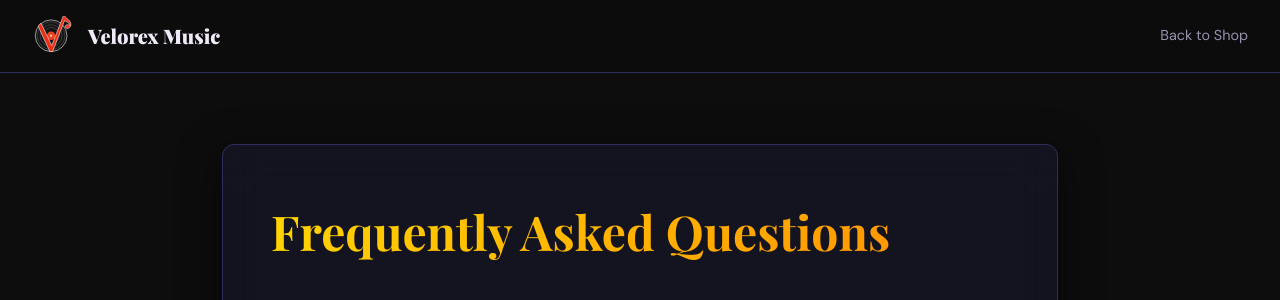
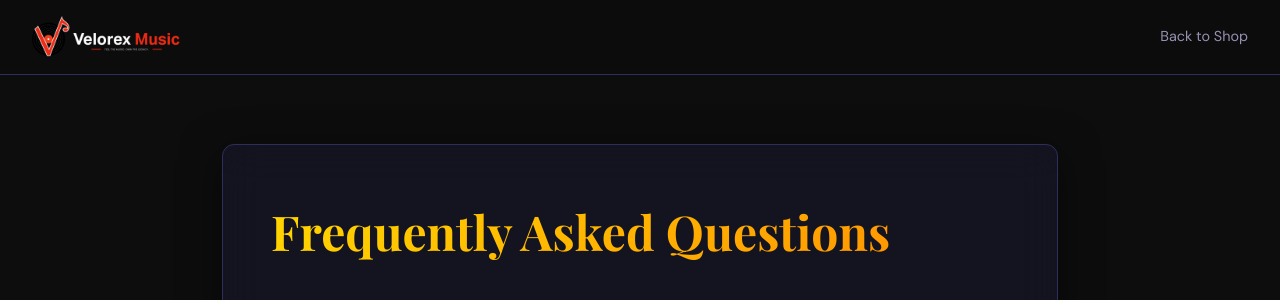
Before and after one commit to aijazamaankhan/velorexmusic-new, a PHP site: page /faq.html in a window 1280 px wide. Shown: the top 300 px of the page. Run offline with PHP 8.4, Linux system fonts and the light colour scheme.

Commit message:
feat(brand): use the official logo lockups, theme-aware
Replaces the mark-plus-styled-text navbar with the designer's full brand
lockup (mark + wordmark), in both background variants.

Two files ship and CSS picks which is visible, rather than swapping src in JS:
the choice has to be right on first paint, and a JS swap runs after the theme
is applied and would flash the wrong lockup on load. Both are ~53 KB and cached
for a year, so the second download is a one-off.

Uses the designer's PNG exports, not the SVG masters. The masters set the
wordmark as live <text> in Aktiv Grotesk and Poppins — fonts no browser has, so
rendering them directly falls back to a different typeface. SVG masters are
still committed under src/img/ as the source of truth.

Three things worth recording:

- The SVG filenames do not match their contents. Verified by sampling pixels:
  'velorex-logo-new-for-dark-bg' has a BLACK wordmark (so it is the LIGHT
  background variant) and 'velorex-music-logo-new-for-light-bg' has a WHITE one
  (so it is the DARK variant). Committed under names describing the background
  they belong on, which is the opposite of two of the originals.

- The footer needed the theme pair too. My first pass assumed the footer panel
  stays dark and shipped only the white lockup; --surface is #1a1a2e in the dark
  theme but #ffffff in the light one, so it would have been invisible on light.

- The sizing rules deliberately set no 'display'. They did at first, and
  '.navbar-brand .brand-lockup' (0,2,0) outranks '.brand-lockup-light' (0,1,0),
  which forced the hidden variant back on — both lockups rendered side by side
  in the dark theme. Visibility is now owned solely by the theme rules.

Verified: exactly one lockup visible per theme with both files loaded, in the
storefront navbar, the footer and all five static pages; CSS comments balanced;
cache-bust clean; routing suite still passes.

Co-Authored-By: Claude Opus 5 <noreply@anthropic.com>

```diff
--- a/contact.html
+++ b/contact.html
@@ -90,7 +90,7 @@
   <link href="https://fonts.googleapis.com/css2?family=Playfair+Display:wght@400;700;900&family=DM+Sans:wght@300;400;500;600&display=swap" rel="stylesheet">
   <link rel="stylesheet" href="src/styles/tokens.css?v=a893990f">
   <link rel="stylesheet" href="src/styles/base.css?v=45f8212c">
-  <link rel="stylesheet" href="src/styles/pages/static-pages.css?v=ef8371c9">
+  <link rel="stylesheet" href="src/styles/pages/static-pages.css?v=bd30af35">
   <style>
     /* Page-specific: contact-grid layout + form controls + info rows.
        Shared navbar/brand/glass-card/h1/btn/responsive live in
@@ -116,8 +116,8 @@
 <body>
   <nav class="navbar">
     <a href="index.html" class="brand">
-      <img src="/src/img/logo-mark.svg" class="logo-icon" alt="" width="40" height="40">
-      <span class="brand-name">Velorex Music</span>
+      <img src="/src/img/logo-lockup-dark.png" class="brand-lockup brand-lockup-dark" alt="Velorex Music" width="760" height="216">
+      <img src="/src/img/logo-lockup-light.png" class="brand-lockup brand-lockup-light" alt="Velorex Music" width="760" height="215">
     </a>
     <a href="index.html" style="color:var(--text-muted); text-decoration:none; font-size:0.9rem;">Back to Shop</a>
   </nav>
--- a/faq.html
+++ b/faq.html
@@ -80,7 +80,7 @@
   <link href="https://fonts.googleapis.com/css2?family=Playfair+Display:wght@400;700;900&family=DM+Sans:wght@300;400;500;600&display=swap" rel="stylesheet">
   <link rel="stylesheet" href="src/styles/tokens.css?v=a893990f">
   <link rel="stylesheet" href="src/styles/base.css?v=45f8212c">
-  <link rel="stylesheet" href="src/styles/pages/static-pages.css?v=ef8371c9">
+  <link rel="stylesheet" href="src/styles/pages/static-pages.css?v=bd30af35">
   <style>
     /* Page-specific: container width + faq-item layout.
        Shared navbar/brand/glass-card/h1/responsive live in
@@ -101,8 +101,8 @@
 <body>
   <nav class="navbar">
     <a href="index.html" class="brand">
-      <img src="/src/img/logo-mark.svg" class="logo-icon" alt="" width="40" height="40">
-      <span class="brand-name">Velorex Music</span>
+      <img src="/src/img/logo-lockup-dark.png" class="brand-lockup brand-lockup-dark" alt="Velorex Music" width="760" height="216">
+      <img src="/src/img/logo-lockup-light.png" class="brand-lockup brand-lockup-light" alt="Velorex Music" width="760" height="215">
     </a>
     <a href="index.html" style="color:var(--text-muted); text-decoration:none; font-size:0.9rem;">Back to Shop</a>
   </nav>
--- a/index.html
+++ b/index.html
@@ -125,7 +125,7 @@
        just bootstraps DOMContentLoaded. -->
   <script src="src/js/storefront/carriers.js?v=488bf189"></script>
   <script src="src/js/storefront/pages.js?v=f5c49fdc"></script>
-  <script src="src/js/storefront/router.js?v=ba050cbb"></script>
+  <script src="src/js/storefront/router.js?v=647d61a1"></script>
   <script src="src/js/storefront/checkout.js?v=472f3280"></script>
   <!-- Design tokens + base reset are extracted to standalone CSS files so
        they can be shared between the storefront pages without duplication.
@@ -140,7 +140,7 @@
   <link rel="stylesheet" href="src/styles/components/skeleton.css?v=eeaff7e5">
   <!-- Page-specific styles (hero, products, cart, profile, footer, etc.).
        Must load AFTER components so page-level rules override defaults. -->
-  <link rel="stylesheet" href="src/styles/pages/storefront.css?v=8a1fa726">
+  <link rel="stylesheet" href="src/styles/pages/storefront.css?v=4155b896">
 </head>
 
 <body>
--- a/returns.html
+++ b/returns.html
@@ -25,7 +25,7 @@
   <link href="https://fonts.googleapis.com/css2?family=Playfair+Display:wght@400;700;900&family=DM+Sans:wght@300;400;500;600&display=swap" rel="stylesheet">
   <link rel="stylesheet" href="src/styles/tokens.css?v=a893990f">
   <link rel="stylesheet" href="src/styles/base.css?v=45f8212c">
-  <link rel="stylesheet" href="src/styles/pages/static-pages.css?v=ef8371c9">
+  <link rel="stylesheet" href="src/styles/pages/static-pages.css?v=bd30af35">
   <style>
     /* Page-specific: just the container width. All chrome lives in
        src/styles/pages/static-pages.css. */
@@ -41,8 +41,8 @@
 <body>
   <nav class="navbar">
     <a href="index.html" class="brand">
-      <img src="/src/img/logo-mark.svg" class="logo-icon" alt="" width="40" height="40">
-      <span class="brand-name">Velorex Music</span>
+      <img src="/src/img/logo-lockup-dark.png" class="brand-lockup brand-lockup-dark" alt="Velorex Music" width="760" height="216">
+      <img src="/src/img/logo-lockup-light.png" class="brand-lockup brand-lockup-light" alt="Velorex Music" width="760" height="215">
     </a>
     <a href="index.html" class="btn">Back to Shop</a>
   </nav>
--- a/shipping.html
+++ b/shipping.html
@@ -25,7 +25,7 @@
   <link href="https://fonts.googleapis.com/css2?family=Playfair+Display:wght@400;700;900&family=DM+Sans:wght@300;400;500;600&display=swap" rel="stylesheet">
   <link rel="stylesheet" href="src/styles/tokens.css?v=a893990f">
   <link rel="stylesheet" href="src/styles/base.css?v=45f8212c">
-  <link rel="stylesheet" href="src/styles/pages/static-pages.css?v=ef8371c9">
+  <link rel="stylesheet" href="src/styles/pages/static-pages.css?v=bd30af35">
   <style>
     /* Page-specific: just the container width. All chrome lives in
        src/styles/pages/static-pages.css. */
@@ -41,8 +41,8 @@
 <body>
   <nav class="navbar">
     <a href="index.html" class="brand">
-      <img src="/src/img/logo-mark.svg" class="logo-icon" alt="" width="40" height="40">
-      <span class="brand-name">Velorex Music</span>
+      <img src="/src/img/logo-lockup-dark.png" class="brand-lockup brand-lockup-dark" alt="Velorex Music" width="760" height="216">
+      <img src="/src/img/logo-lockup-light.png" class="brand-lockup brand-lockup-light" alt="Velorex Music" width="760" height="215">
     </a>
     <a href="index.html" class="btn">Back to Shop</a>
   </nav>
--- a/src/styles/pages/static-pages.css
+++ b/src/styles/pages/static-pages.css
@@ -34,14 +34,21 @@ body { padding-top: 80px; }
   gap: 1rem;
   text-decoration: none;
 }
-/* Now an <img> of the real brand mark (src/img/logo-mark.svg) rather than a
-   Font Awesome glyph in a gradient disc — the artwork carries its own shape. */
-.logo-icon {
-  width: 40px;
-  height: 40px;
-  display: block;
+/* Brand lockup (mark + wordmark), one file per theme — the wordmark is baked
+   into the image, so these pages no longer render a separate .brand-name.
+   Dark is the default, matching the inline theme script in each page's <head>.
+
+   The sizing rule sets no `display` on purpose — if it did, its specificity
+   would override the theme rules below and both lockups would render at once. */
+.brand-lockup {
+  height: 42px;
+  width: auto;
   flex-shrink: 0;
 }
+.brand-lockup-dark { display: block; }
+.brand-lockup-light { display: none; }
+[data-theme="light"] .brand-lockup-dark { display: none; }
+[data-theme="light"] .brand-lockup-light { display: block; }
 .brand-name {
   font-family: var(--font-display);
   font-weight: 900;
```
Also changed, not shown: src/js/storefront/router.js (+14 -10 lines), src/styles/pages/storefront.css (+26 -9 lines), track-order.html (+9 -5 lines), src/img/logo-lockup-dark.png (added), src/img/logo-lockup-dark.svg (added), src/img/logo-lockup-light.png (added), src/img/logo-lockup-light.svg (added), src/img/logo-stacked-dark.svg (added), src/img/logo-stacked-light.svg (added).
